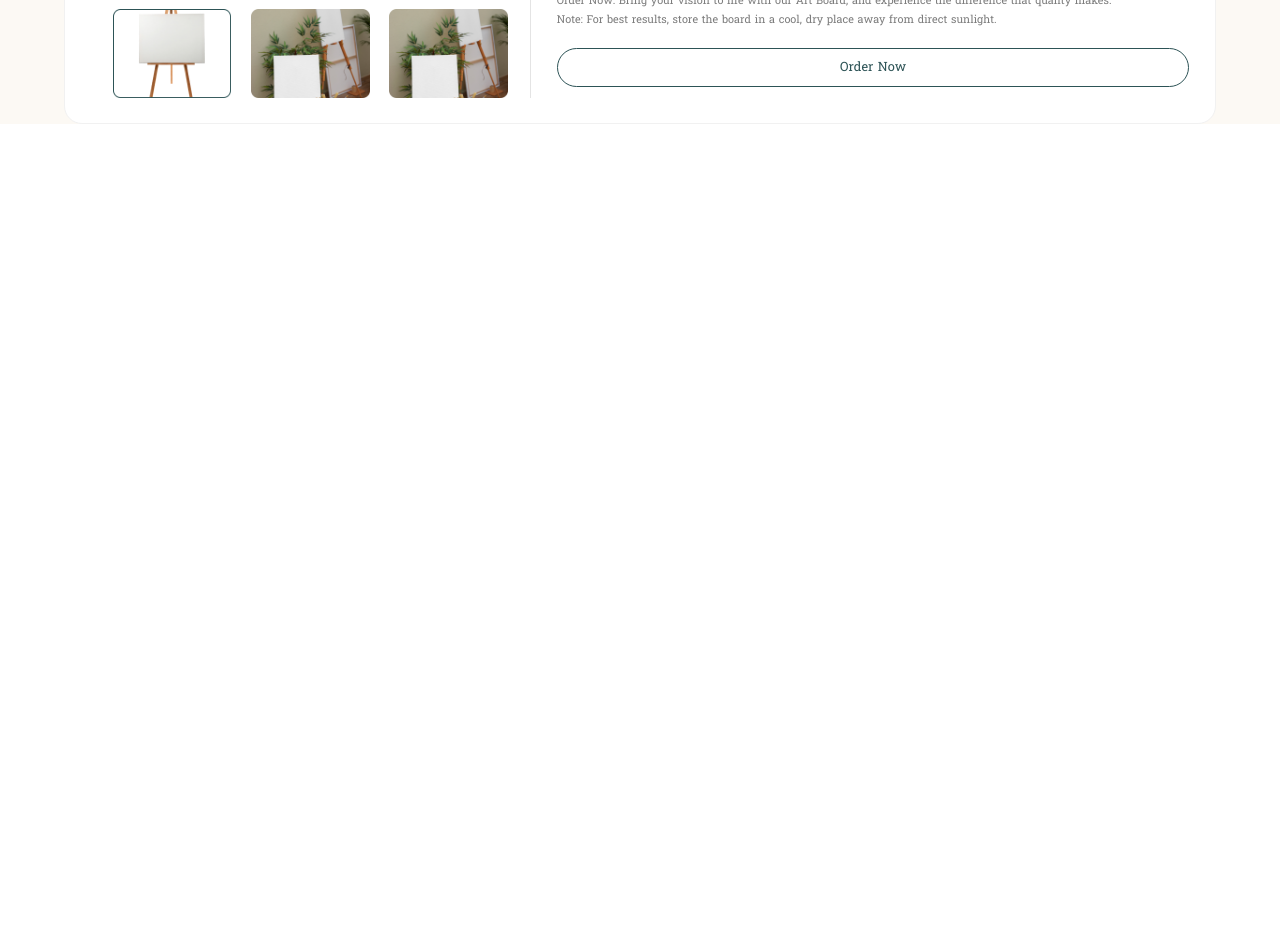
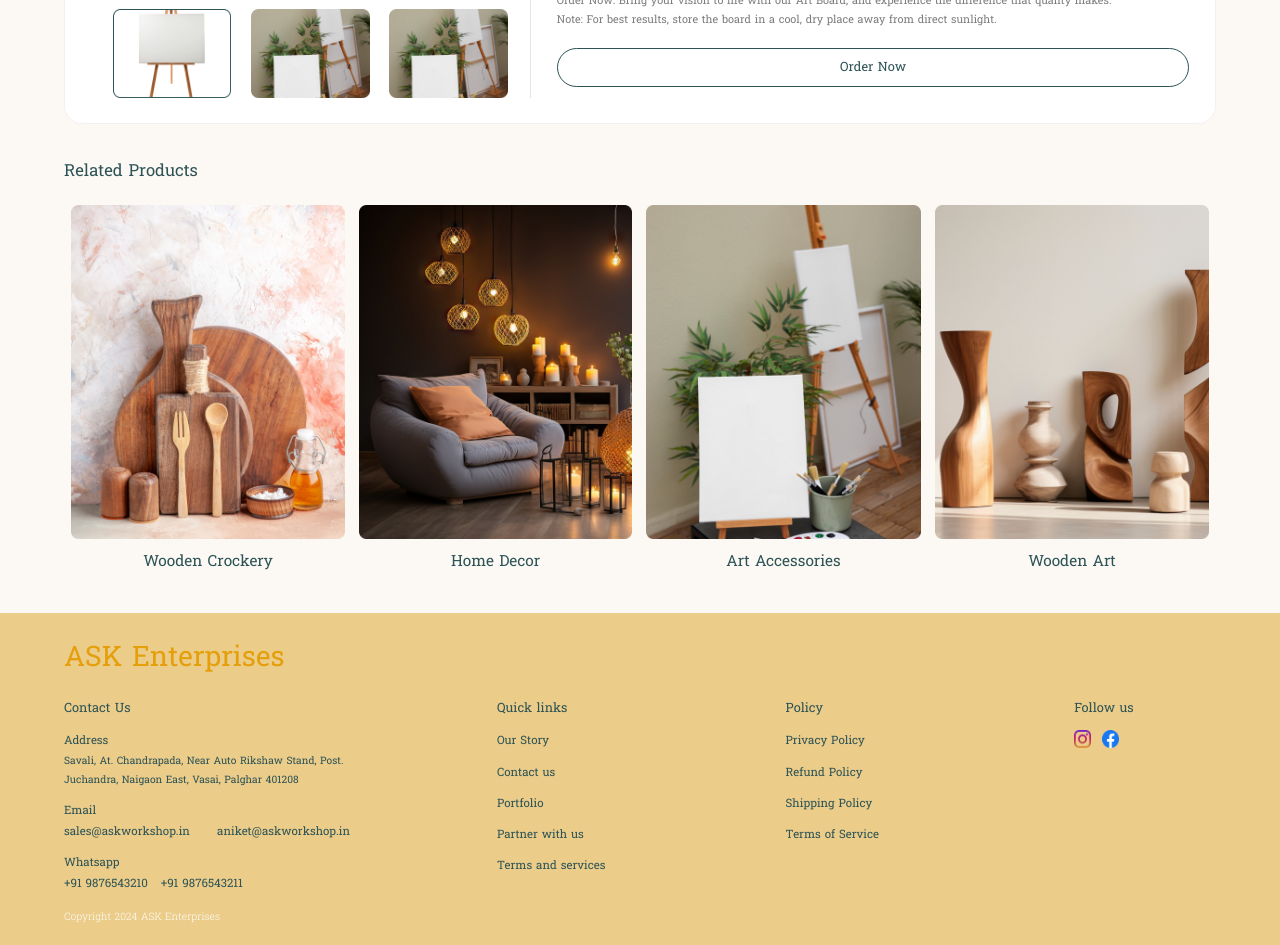
Before and after one commit to vipulbhoir9999/ask-workshop, a React (Create React App) app: page /products/productdetailpage in a window 1280 px wide. Shown: the part 460-1405 px from the top of the page. Before the commit the page ends 800 px from the top, so only its background shows below. Built offline with nearby package versions, Linux system fonts and the light colour scheme.

Commit message:
related products done

```diff
--- a/src/components/NewArrivalsSection/NewArrivalsSection.jsx
+++ b/src/components/NewArrivalsSection/NewArrivalsSection.jsx
@@ -3,27 +3,37 @@ import './NewArrivalsSection.scss';
 import HangingLights from '../../assets/images/hanging_lights.png';
 import TableLamp from '../../assets/images/table_lamp.png';
 import WoodenLights from '../../assets/images/wooden_lights.png';
+import { useNavigate } from 'react-router-dom';
 
 const NewArrivalsSection = () => {
+    const navigate = useNavigate();
+
+    const handleProductItemClick = () => {
+        navigate("/products/productdetailpage");
+        window.scrollTo({
+            top: 0,
+            behavior: 'smooth'
+        });
+    }
 
     return (
         <div className={`new-arrivals-section-main-container`}>
             <p className={`new-arrivals-title`}>New Arrivals</p>
 
             <div className={`products-card-container`}>
-                <div className={`product-card`}>
+                <div className={`product-card`} onClick={handleProductItemClick}>
                     <div>
                         <img alt='hanging lights' src={HangingLights} />
                         <p>Hanging Lights</p>
                     </div>
                 </div>
-                <div className={`product-card`}>
+                <div className={`product-card`} onClick={handleProductItemClick}>
                     <div>
                         <img alt='table lamp' src={TableLamp} />
                         <p>Table Lamp</p>
                     </div>
                 </div>
-                <div className={`product-card`}>
+                <div className={`product-card`} onClick={handleProductItemClick}>
                     <div>
                         <img alt='wooden lights' src={WoodenLights} />
                         <p>Wooden Lights</p>
--- a/src/components/ProductsList/ProductsList.jsx
+++ b/src/components/ProductsList/ProductsList.jsx
@@ -4,8 +4,11 @@ import HangingLights from '../../assets/images/hanging_lights.png';
 import WoodenLamp from '../../assets/images/table_lamp.png'
 import WoodenHanging from '../../assets/images/wooden_lights.png';
 import ArtBoardCanvas from '../../assets/images/art_board_canvas.png';
+import { useNavigate } from 'react-router-dom';
 
 const ProductsList = () => {
+
+    const navigate = useNavigate();
 
     const [selectedFilter, setSelectedFilter] = useState("All");
 
@@ -63,6 +66,14 @@ const ProductsList = () => {
         setSelectedFilter(filter);
     }
 
+    const handleProductListItemClick = () => {
+        navigate("/products/productdetailpage");
+        window.scrollTo({
+            top: 0,
+            behavior: 'smooth'
+        });
+    }
+
     return (
         <div className={`products-list-main-container`}>
             <div>
@@ -81,7 +92,7 @@ const ProductsList = () => {
                     {
                         products.map(product => {
                             return (
-                                <div className={`product`} key={product.id}>
+                                <div className={`product`} key={product.id} onClick={handleProductListItemClick}>
                                     <div>
                                         <img src={product.image} alt={product.name} />
                                     </div>
--- /dev/null
+++ b/src/components/RelatedProducts/RelatedProducts.jsx
@@ -0,0 +1,38 @@
+import React from 'react';
+import './RelatedProducts.scss';
+import WoodenCrockery from '../../assets/images/wooden_crockery.png';
+import HomeDecor from '../../assets/images/home_decor.png';
+import ArtAccessories from '../../assets/images/art_accessories.png';
+import WoodenArt from '../../assets/images/wooden_art.png';
+
+const RelatedProducts = () => {
+
+    return (
+        <div className={`related-products-main-container`}>
+            <div>
+                <p className={`related-products-title`}>Related Products</p>
+
+                <div className={`categories-container`}>
+                    <div className={`category`}>
+                        <img alt='wooden crockery' src={WoodenCrockery} />
+                        <p>Wooden Crockery</p>
+                    </div>
+                    <div className={`category`}>
+                        <img alt='home decor' src={HomeDecor} />
+                        <p>Home Decor</p>
+                    </div>
+                    <div className={`category`}>
+                        <img alt='art accessories' src={ArtAccessories} />
+                        <p>Art Accessories</p>
+                    </div>
+                    <div className={`category`}>
+                        <img alt='wooden art' src={WoodenArt} />
+                        <p>Wooden Art</p>
+                    </div>
+                </div>
+            </div>
+        </div>
+    )
+}
+
+export default RelatedProducts;
--- /dev/null
+++ b/src/components/RelatedProducts/RelatedProducts.scss
@@ -0,0 +1,68 @@
+@import url('../../styles/colors.scss');
+@import url('../../styles/fonts.scss');
+
+div.related-products-main-container {
+    width: 100%;
+    display: flex;
+    flex-direction: column;
+    justify-content: center;
+    align-items: center;
+    background-color: var(--main-background-color);
+
+    >div {
+        width: 90%;
+        display: flex;
+        justify-content: flex-start;
+        align-items: center;
+        flex-direction: column;
+        margin-bottom: 3vw;
+        margin-top: 2.5vw;
+
+        p.related-products-title {
+            font-family: 'Battambang';
+            font-weight: 400;
+            font-size: 1.3vw;
+            color: var(--hero-section-title-text-color);
+            width: 100%;
+        }
+
+        div.categories-container {
+            display: flex;
+            flex-direction: row;
+            justify-content: space-between;
+            align-items: center;
+            margin-top: 1.5vw;
+
+            div.category {
+                display: flex;
+                flex-direction: column;
+                justify-content: flex-start;
+                align-items: center;
+                position: relative;
+
+                &:hover {
+                    cursor: pointer;
+
+                    img {
+                        transform: scale(1.05);
+                    }
+                }
+
+                img {
+                    width: 95%;
+                    height: auto;
+                    transition: transform 0.3s ease;
+                    display: block;
+                }
+
+                p {
+                    font-family: 'Battambang';
+                    font-weight: 400;
+                    font-size: 1.2vw;
+                    color: var(--hero-section-title-text-color);
+                    margin-top: 0.6vw;
+                }
+            }
+        }
+    }
+}
--- /dev/null
+++ b/src/components/RelatedProducts/index.js
@@ -0,0 +1,2 @@
+import RelatedProducts from "./RelatedProducts";
+export default RelatedProducts;
--- a/src/pages/ProductDetailPage/ProductDetailPage.jsx
+++ b/src/pages/ProductDetailPage/ProductDetailPage.jsx
@@ -3,6 +3,8 @@ import './ProductDetailPage.scss';
 import Header from '../../components/Header';
 import Breadcrumb from '../../components/Breadcrumb';
 import ProductDetails from '../../components/ProductDetails';
+import RelatedProducts from '../../components/RelatedProducts';
+import Footer from '../../components/Footer';
 
 const ProductDetailPage = () => {
 
@@ -11,6 +13,8 @@ const ProductDetailPage = () => {
             <Header />
             <Breadcrumb />
             <ProductDetails />
+            <RelatedProducts />
+            <Footer />
         </div>
     )
 }
```
